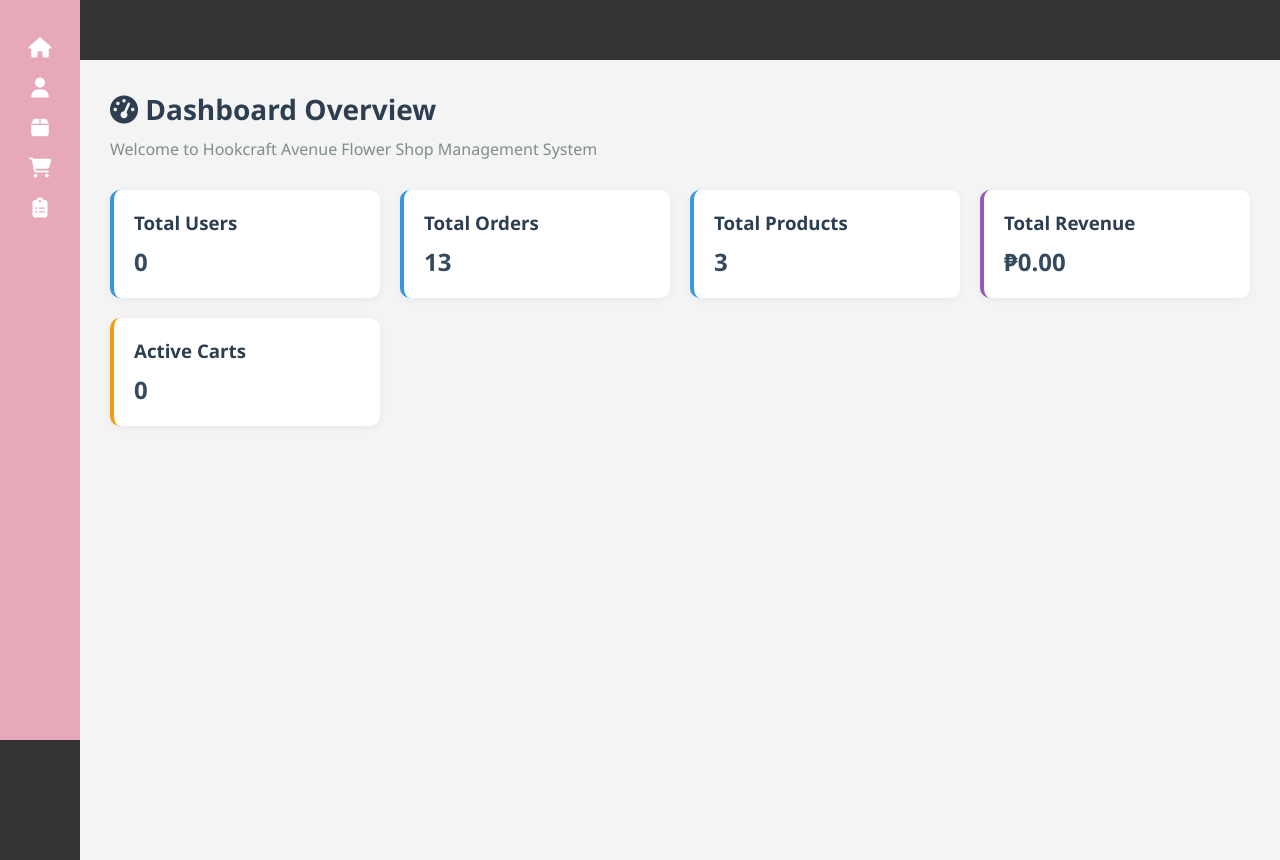
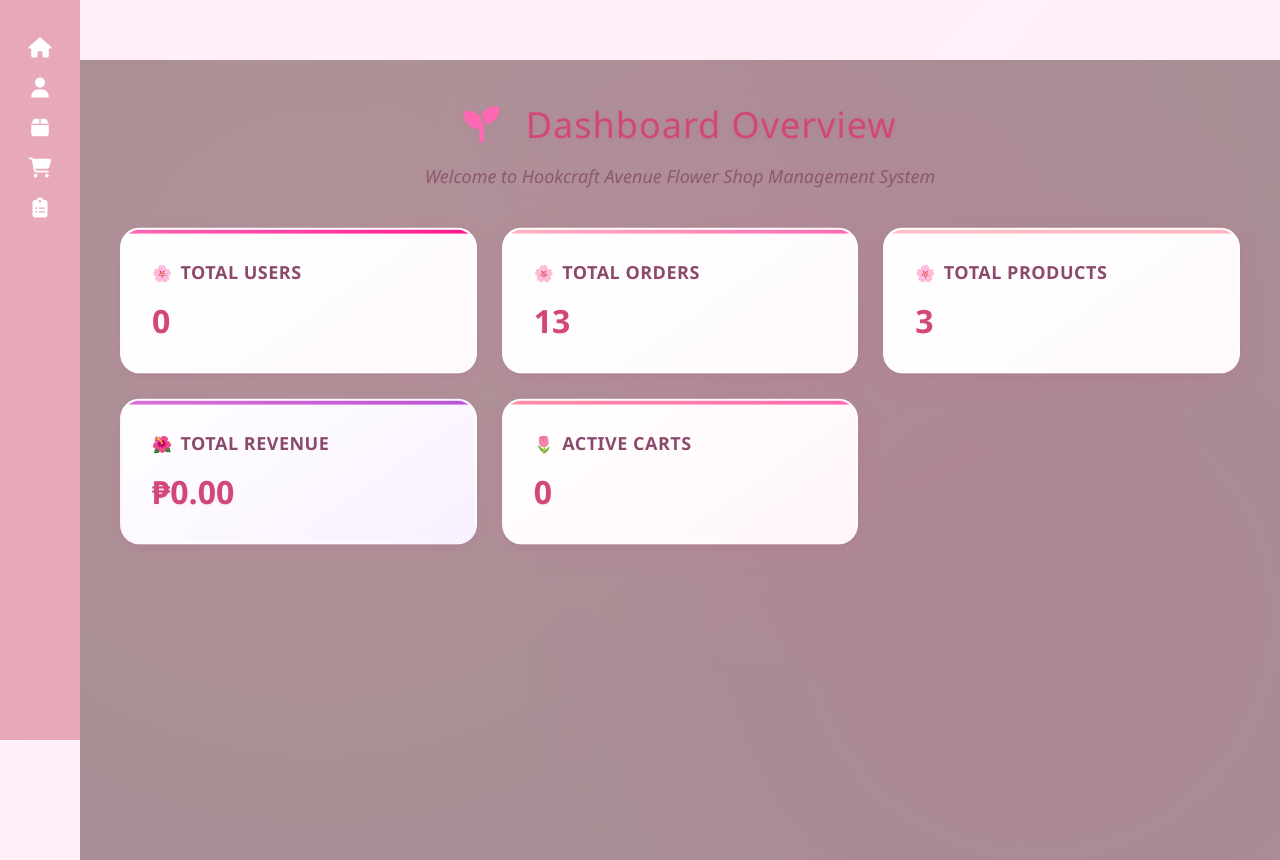
Before and after one commit to BlazeeHD/hookcraftavenue, a PHP site: page /dashboard.php in a window 1280 px wide. Shown: the part 60-920 px from the top of the page. Run offline with PHP 8.4, Linux system fonts and the light colour scheme; data comes from the database, SQL or seed files in the repository; data that the repository does not hold is empty; some libraries are stand-ins or nearby versions.

Commit message:
dashboard

```diff
--- a/dashboard.php
+++ b/dashboard.php
@@ -32,59 +32,200 @@ $cartCount = $cartResult->fetch_assoc()['total'];
   <link rel="stylesheet" href="https://cdnjs.cloudflare.com/ajax/libs/font-awesome/6.4.0/css/all.min.css">
   <style>
     body {
-      font-family: Arial, sans-serif;
+      font-family: 'Georgia', 'Times New Roman', serif;
+      margin: 0;
+      background: linear-gradient(135deg, #ffeef8 0%, #fff0fa 50%, #ffe8f4 100%);
+      min-height: 100vh;
+    }
+
+    .main-content {
+      padding: 40px;
+      min-height: 100vh;
+      position: relative;
+    }
+
+    /* Subtle floral background pattern */
+    .main-content::before {
+      content: '';
+      position: absolute;
+      top: 0;
+      left: 0;
+      right: 0;
+      bottom: 0;
+      background-image:
+        radial-gradient(circle at 20% 30%, rgba(255, 182, 193, 0.1) 0%, transparent 50%),
+        radial-gradient(circle at 80% 70%, rgba(255, 20, 147, 0.05) 0%, transparent 50%),
+        radial-gradient(circle at 60% 20%, rgba(255, 105, 180, 0.08) 0%, transparent 50%);
+      pointer-events: none;
+    }
+
+    .dashboard-header {
+      margin-bottom: 40px;
+      text-align: center;
+      position: relative;
+      z-index: 1;
+    }
+
+    .dashboard-header h1 {
+      font-size: 36px;
+      color: #d1477a;
+      margin-bottom: 15px;
+      text-shadow: 0 2px 4px rgba(209, 71, 122, 0.1);
+      font-weight: 300;
+      letter-spacing: 1px;
+    }
+
+    .dashboard-header h1 i {
+      color: #ff69b4;
+      margin-right: 15px;
+    }
+
+    .dashboard-header p {
+      color: #8b5a6b;
+      font-size: 18px;
+      font-style: italic;
       margin: 0;
     }
-    .main-content {
-      padding: 30px;
-      background: #f4f4f4;
-      min-height: 100vh;
-    }
-    .dashboard-header {
-      margin-bottom: 30px;
-    }
-    .dashboard-header h1 {
-      font-size: 28px;
-      color: #2c3e50;
-      margin-bottom: 10px;
-    }
-    .dashboard-header p {
-      color: #7f8c8d;
-    }
+
     .card-container {
       display: grid;
-      grid-template-columns: repeat(auto-fit, minmax(250px, 1fr));
-      gap: 20px;
+      grid-template-columns: repeat(auto-fit, minmax(280px, 1fr));
+      gap: 25px;
+      position: relative;
+      z-index: 1;
     }
+
     .card {
-      background: #fff;
-      padding: 20px;
-      border-left: 4px solid #3498db;
-      border-radius: 10px;
-      box-shadow: 0 2px 10px rgba(0, 0, 0, 0.05);
-      transition: transform 0.3s ease;
+      background: linear-gradient(145deg, #ffffff 0%, #fef9fc 100%);
+      padding: 30px;
+      border-radius: 20px;
+      box-shadow:
+        0 8px 25px rgba(255, 105, 180, 0.1),
+        0 4px 15px rgba(0, 0, 0, 0.05);
+      transition: all 0.4s ease;
+      border: 2px solid transparent;
+      position: relative;
+      overflow: hidden;
     }
+
+    .card::before {
+      content: '';
+      position: absolute;
+      top: 0;
+      left: 0;
+      right: 0;
+      height: 4px;
+      background: linear-gradient(90deg, #ff69b4, #ffb6c1, #ffc0cb);
+    }
+
     .card:hover {
-      transform: translateY(-5px);
+      transform: translateY(-8px) scale(1.02);
+      box-shadow:
+        0 15px 35px rgba(255, 105, 180, 0.2),
+        0 8px 25px rgba(0, 0, 0, 0.1);
+      border-color: #ffb6c1;
     }
+
     .card h3 {
-      margin: 0 0 10px;
-      color: #2c3e50;
+      margin: 0 0 15px;
+      color: #8b4a6b;
+      font-size: 18px;
+      font-weight: 600;
+      text-transform: uppercase;
+      letter-spacing: 0.5px;
     }
+
     .card p {
-      font-size: 24px;
+      font-size: 32px;
       font-weight: bold;
-      color: #34495e;
+      color: #d1477a;
+      margin: 0;
+      text-shadow: 0 1px 3px rgba(209, 71, 122, 0.1);
     }
-    .card.revenue { border-left-color: #9b59b6; }
-    .card.cart { border-left-color: #f39c12; }
+
+    /* Individual card colors */
+    .card:nth-child(1)::before {
+      background: linear-gradient(90deg, #ff69b4, #ff1493);
+    }
+
+    .card:nth-child(2)::before {
+      background: linear-gradient(90deg, #ffb6c1, #ff69b4);
+    }
+
+    .card:nth-child(3)::before {
+      background: linear-gradient(90deg, #ffc0cb, #ffb6c1);
+    }
+
+    .card.revenue::before {
+      background: linear-gradient(90deg, #da70d6, #ba55d3);
+    }
+
+    .card.cart::before {
+      background: linear-gradient(90deg, #ff91a4, #ff69b4);
+    }
+
+    .card.revenue {
+      background: linear-gradient(145deg, #ffffff 0%, #f8f0ff 100%);
+    }
+
+    .card.cart {
+      background: linear-gradient(145deg, #ffffff 0%, #fff5f8 100%);
+    }
+
+    /* Add flower icons to cards */
+    .card h3::before {
+      content: '🌸';
+      margin-right: 8px;
+      font-size: 16px;
+    }
+
+    .card.revenue h3::before {
+      content: '🌺';
+    }
+
+    .card.cart h3::before {
+      content: '🌷';
+    }
+
+    /* Responsive design */
+    @media (max-width: 768px) {
+      .main-content {
+        padding: 20px;
+      }
+
+      .dashboard-header h1 {
+        font-size: 28px;
+      }
+
+      .card {
+        padding: 20px;
+      }
+
+      .card p {
+        font-size: 24px;
+      }
+    }
+
+    /* Add subtle animation */
+    @keyframes float {
+      0%, 100% { transform: translateY(0px); }
+      50% { transform: translateY(-5px); }
+    }
+
+    .card:nth-child(odd) {
+      animation: float 6s ease-in-out infinite;
+    }
+
+    .card:nth-child(even) {
+      animation: float 6s ease-in-out infinite reverse;
+    }
   </style>
 </head>
 <body>
 
 <div class="main-content">
   <div class="dashboard-header">
-    <h1><i class="fas fa-tachometer-alt"></i> Dashboard Overview</h1>
+    <h1><i class="fas fa-seedling"></i> Dashboard Overview</h1>
     <p>Welcome to Hookcraft Avenue Flower Shop Management System</p>
   </div>
 
```
